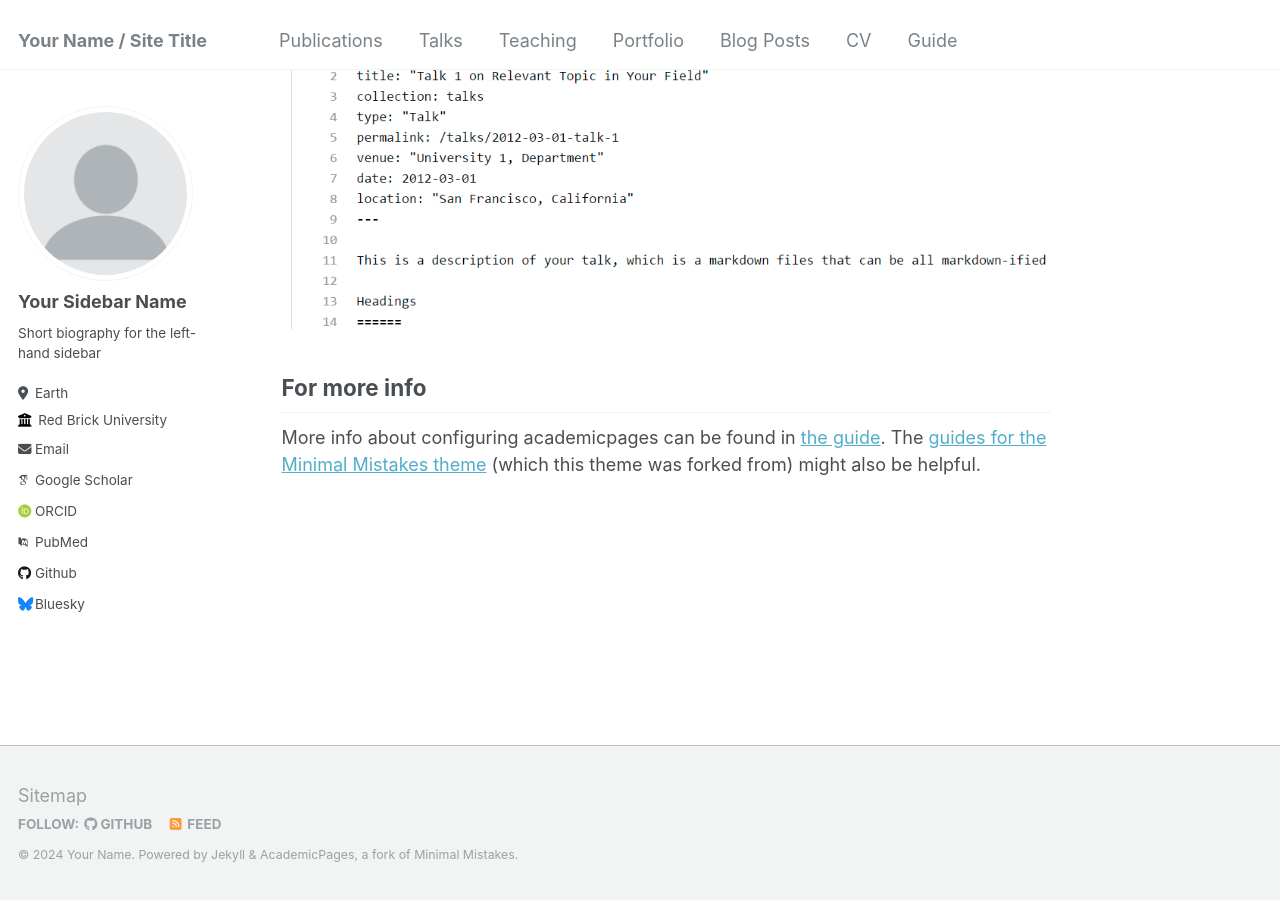
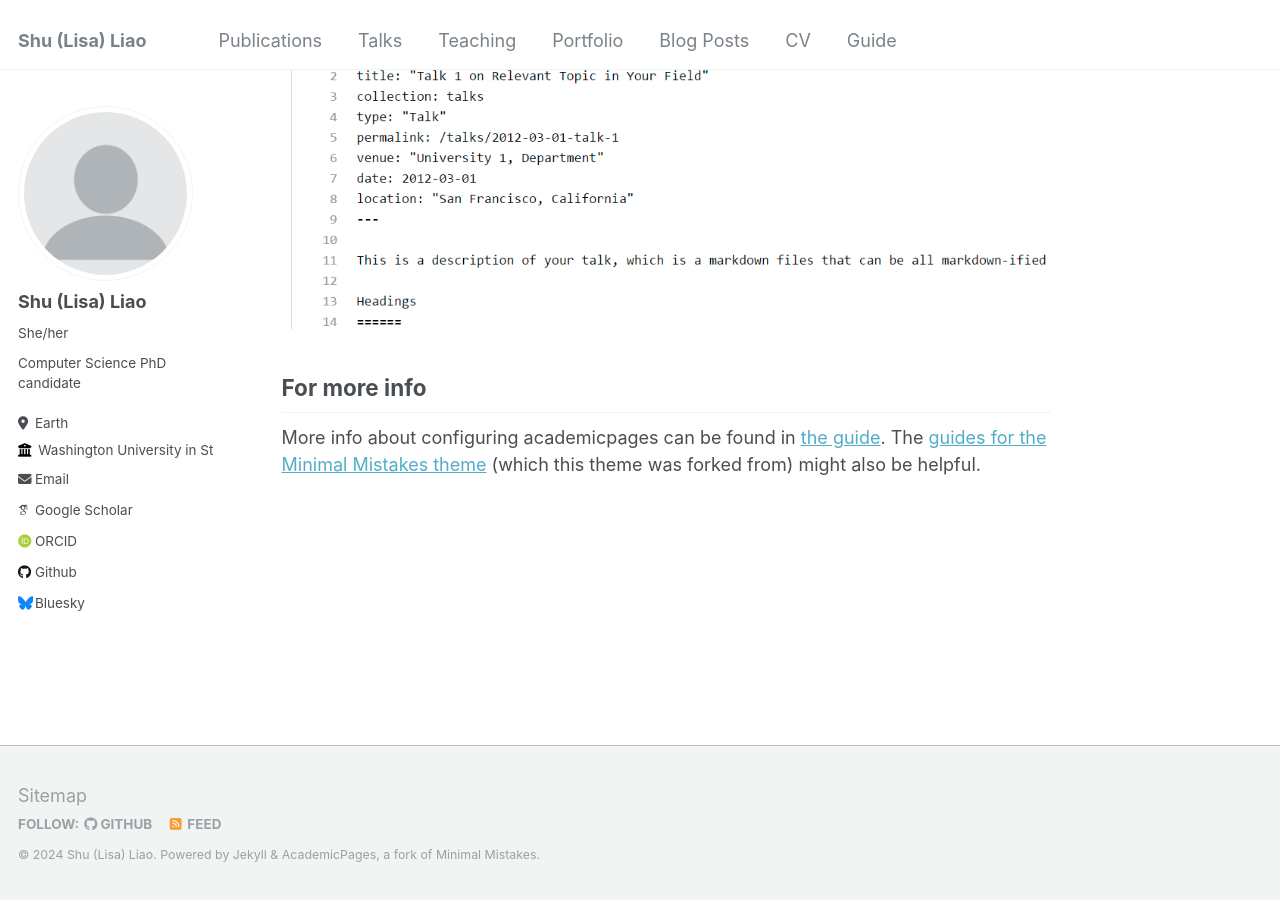
Before and after one commit to lislia423/lislia423.github.io, a Jekyll site: the page built from _pages/about.md, in a window 1280 px wide and 900 px high, scrolled down 2660 px. Built offline with Jekyll 4.4.1, drawn with Linux system fonts in a browser that asks for light colours; some web fonts are replaced.

Commit message:
change config

```diff
--- a/_config.yml
+++ b/_config.yml
@@ -8,9 +8,9 @@
 
 # Basic Site Settings
 locale                   : "en-US"
-title                    : "Your Name / Site Title"
+title                    : "Shu (Lisa) Liao"
 title_separator          : "-"
-name                     : &name "Your Name"
+name                     : &name "Shu (Lisa) Liao"
 description              : &description "personal description"
 url                      : https://academicpages.github.io # the base hostname & protocol for your site e.g. "https://mmistakes.github.io"
 baseurl                  : "" # the subpath of your site, e.g. "/blog"
@@ -22,20 +22,20 @@ repository               : "academicpages/academicpages.github.io"
 author:
   # Biographic information
   avatar           : "profile.png"
-  name             : "Your Sidebar Name"
-  pronouns         : # example: "she/her"
-  bio              : "Short biography for the left-hand sidebar"
+  name             : "Shu (Lisa) Liao"
+  pronouns         : "She/her"
+  bio              : "Computer Science PhD candidate"
   location         : "Earth"
-  employer         : "Red Brick University"
+  employer         : "Washington University in St.Louis"
   uri              : # URL
-  email            : "none@example.org"
+  email            : "lisa.liao@wustl.edu"
 
   # Academic websites
   arxiv            : # URL - Update with the correct link to your profile
-  googlescholar    : "https://scholar.google.com/citations?user=PS_CX0AAAAAJ"
-  impactstory      : # URL
-  orcid            : "http://orcid.org/yourorcidurl"
-  pubmed           : "https://www.ncbi.nlm.nih.gov/pubmed/?term=john+snow"
+  googlescholar    : "https://scholar.google.com/citations?user=NQjw-mEAAAAJ&hl=en"
+  # impactstory      : # URL
+  orcid            : "https://orcid.org/my-orcid?orcid=0000-0001-7740-8096"
+  # pubmed           : # "https://www.ncbi.nlm.nih.gov/pubmed/?term=john+snow"
   researchgate     : # URL
 
   # Repositories and software development
```
